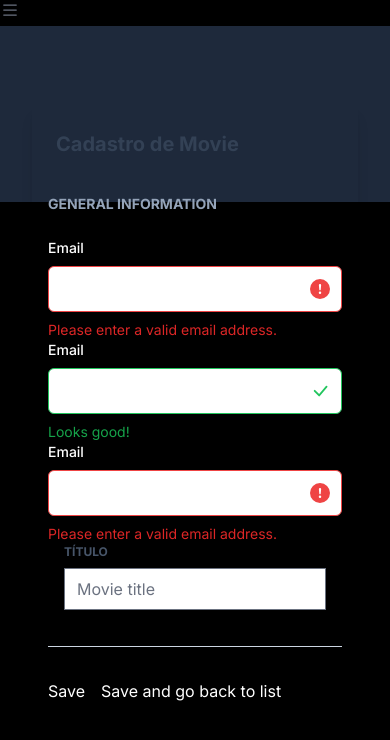
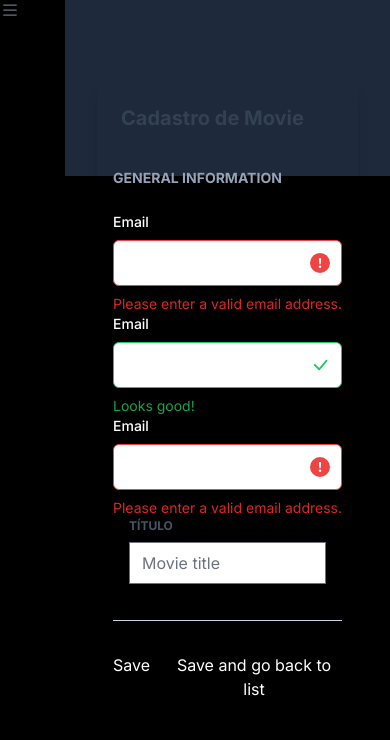
Before and after one commit to robsonmrsp/nextflics, a Next.js app: page /adm/movie/create in a window 390 px wide. Shown: the top 740 px of the page. Built offline with nearby package versions, Linux system fonts and the light colour scheme.

Commit message:
use layout responsive-try

```diff
--- a/src/app/adm/layout.js
+++ b/src/app/adm/layout.js
@@ -3,17 +3,19 @@ import React from "react";
 // components
 
 import AdminNavbar from "@/components/Navbars/AdminNavbar.js";
-import Sidebar from "@/components/layout/Sidebar";
+import Sidebar from "@/components/layout/Sidebar.js";
 import HeaderStats from "@/components/Headers/HeaderStats.js";
 import FooterAdmin from "@/components/Footers/FooterAdmin.js";
 
-export default function Adm({ children }) {
+export default function Admin({ children }) {
   return (
     <>
+      <div class="grid grid-cols-12">
+        <div class="col-span-2  ">
           <Sidebar />
-      <div className="md:ml-64 ">
+        </div>
+        <div class="col-span-10  ">
           <AdminNavbar />
-        {/* Header */}
           <HeaderStats />
           <div className="container mx-auto px-4 content-center">
             <div className="px-4 md:px-10 mx-auto mb-24 w-full -m-24 pb-8">
@@ -22,6 +24,7 @@ export default function Adm({ children }) {
             </div>
           </div>
         </div>
+      </div>
     </>
   );
 }
--- /dev/null
+++ b/src/components/layout/NAvBar.js
@@ -0,0 +1,9 @@
+import React from 'react'
+
+function NavBar() {
+  return (
+    <div>NavBar</div>
+  )
+}
+
+export default NavBar
```
Lines whose indentation alone changed are shown as unchanged.
